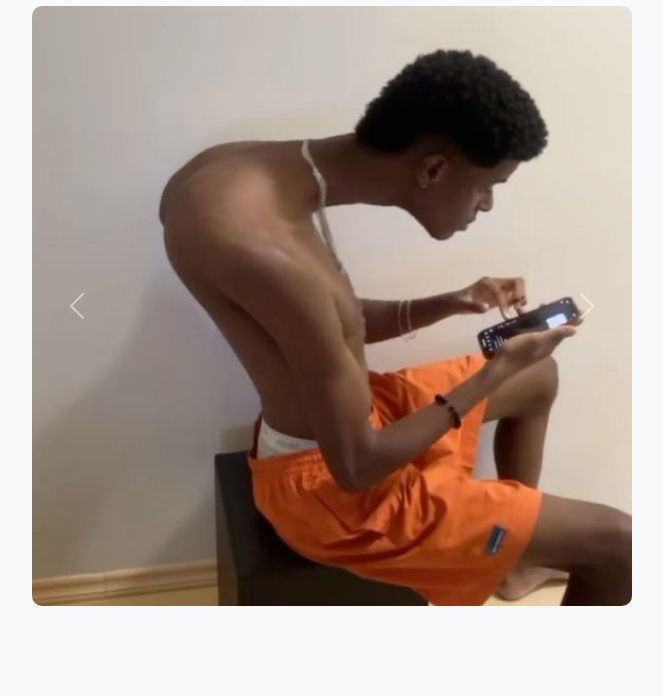
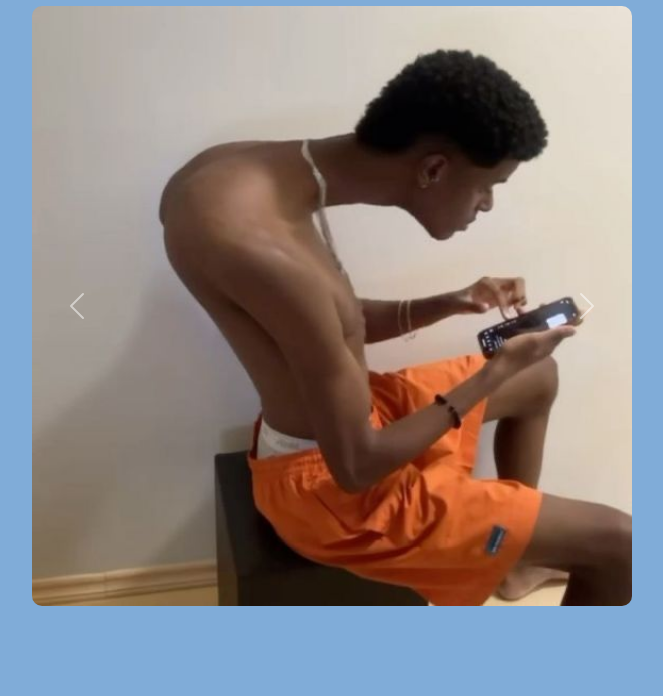
Before and after one commit to pookiemaxx/praktikum-web, a plain HTML site: page Web Image Carousel/index.html in a window 1280 px wide. Shown: the part 104-800 px from the top of the page, without its empty margins (308-971 px from the left). Drawn offline with nearby package versions, Linux system fonts and the light colour scheme.

Commit message:
Img Carousel (bg changes)

```diff
--- a/Web Image Carousel/style.css
+++ b/Web Image Carousel/style.css
@@ -1,5 +1,5 @@
 body {
-    background-color: #f8f9fa;
+    background-color: #80acd8;
 }
 .carousel {
     max-width: 600px;
```
